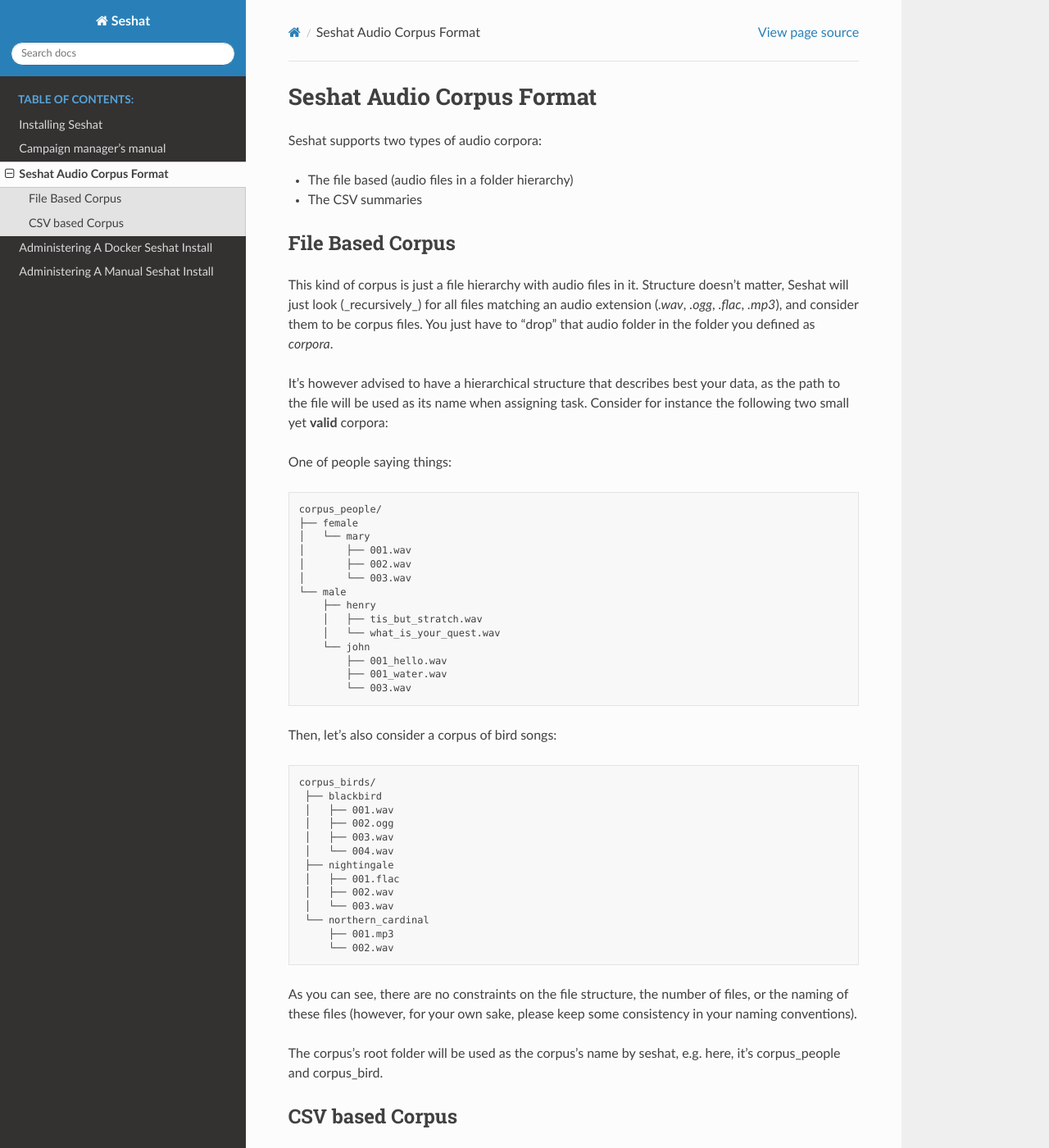
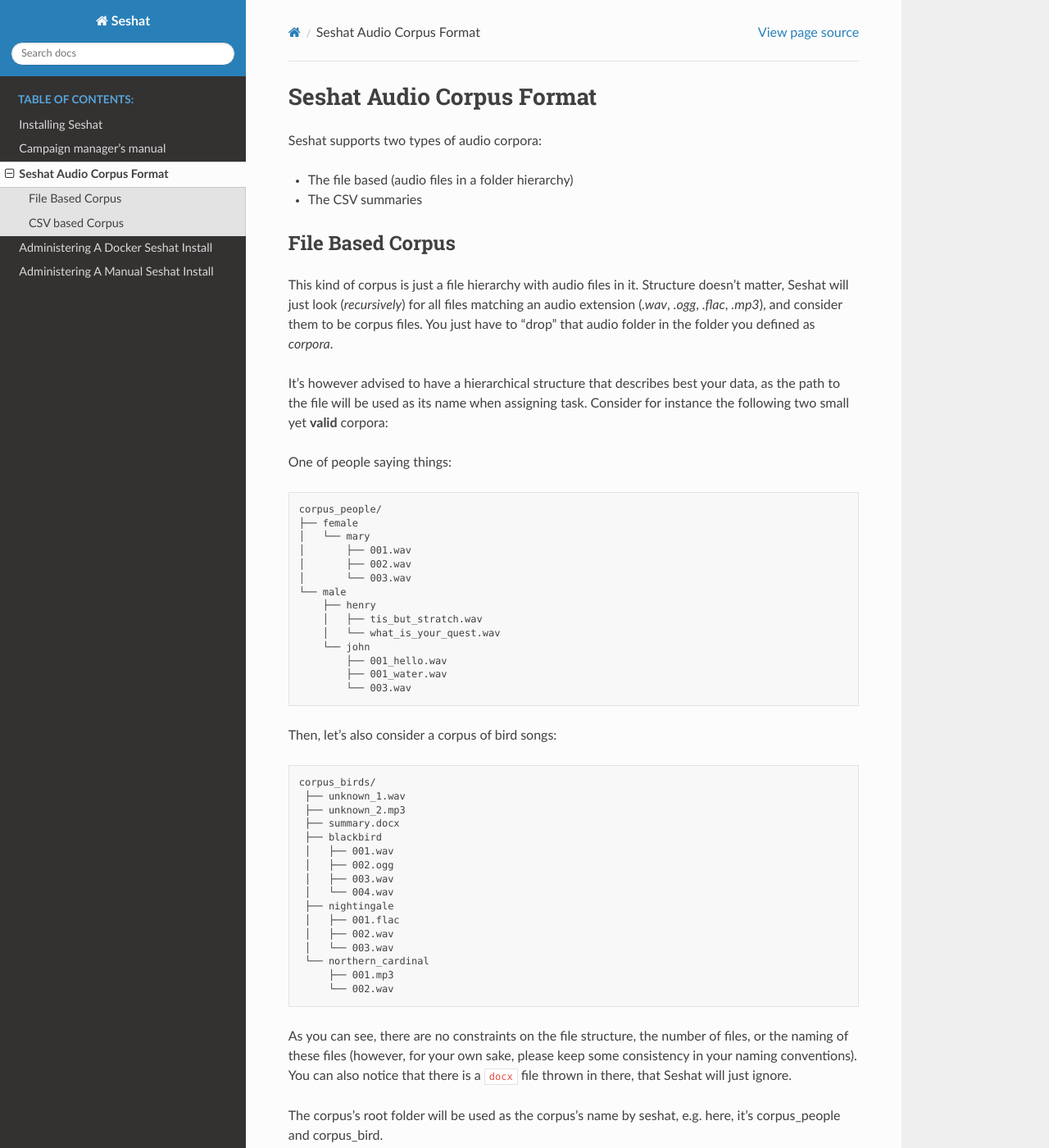
Before and after one commit to bootphon/seshat, a Sphinx documentation site: the page built from docs/source/corpus.rst, in a window 1280 px wide and 1400 px high. Shown: the whole window at 82% size. Built offline with Sphinx 7.4.7 and the Read the Docs theme 2.0.0, drawn with Linux system fonts in a browser that asks for light colours.

```diff
--- a/docs/source/corpus.rst
+++ b/docs/source/corpus.rst
@@ -11,7 +11,7 @@ File Based Corpus
 =================
 
 This kind of corpus is just a file hierarchy with audio files in it. Structure doesn't matter, Seshat will just
-look (_recursively_) for all files matching an audio extension (`.wav`, `.ogg`, `.flac`, `.mp3`), and consider them
+look (*recursively*) for all files matching an audio extension (`.wav`, `.ogg`, `.flac`, `.mp3`), and consider them
 to be corpus files. You just have to "drop" that audio folder in the folder you defined as `corpora`.
 
 It's however advised to have a hierarchical structure that describes best your data, as the path to the file will
@@ -38,6 +38,9 @@ One of people saying things::
 Then, let's also consider a corpus of bird songs::
 
    corpus_birds/
+    ├── unknown_1.wav
+    ├── unknown_2.mp3
+    ├── summary.docx
     ├── blackbird
     │   ├── 001.wav
     │   ├── 002.ogg
@@ -52,7 +55,8 @@ Then, let's also consider a corpus of bird songs::
         └── 002.wav
 
 As you can see, there are no constraints on the file structure, the number of files, or the naming of these files
-(however, for your own sake, please keep some consistency in your naming conventions).
+(however, for your own sake, please keep some consistency in your naming conventions). You can also notice that there
+is a ``docx`` file thrown in there, that Seshat will just ignore.
 
 The corpus's root folder will be used as the corpus's name by seshat, e.g. here, it's corpus_people and corpus_bird.
 
--- a/docs/source/install.rst
+++ b/docs/source/install.rst
@@ -166,6 +166,9 @@ Still in the server's virtual environment, run the command (whilst replacing the
 If you go back to the `<http://localhost:5000/>`_ page, you should now be able to login with the supplied username
 and password. At this point, your installation of Seshat is fully usable, albeit not very practical.
 
+You can drop corpus files in the default ``server/corpora/`` folder for Seshat to use for annotation. Be sure to
+comply with the :any:`corpus`.
+
 Having Seshat as a Daemon
 -------------------------
 
```
Also changed, not shown: docker-compose.yml (+4 -4 lines), 5 other files.
